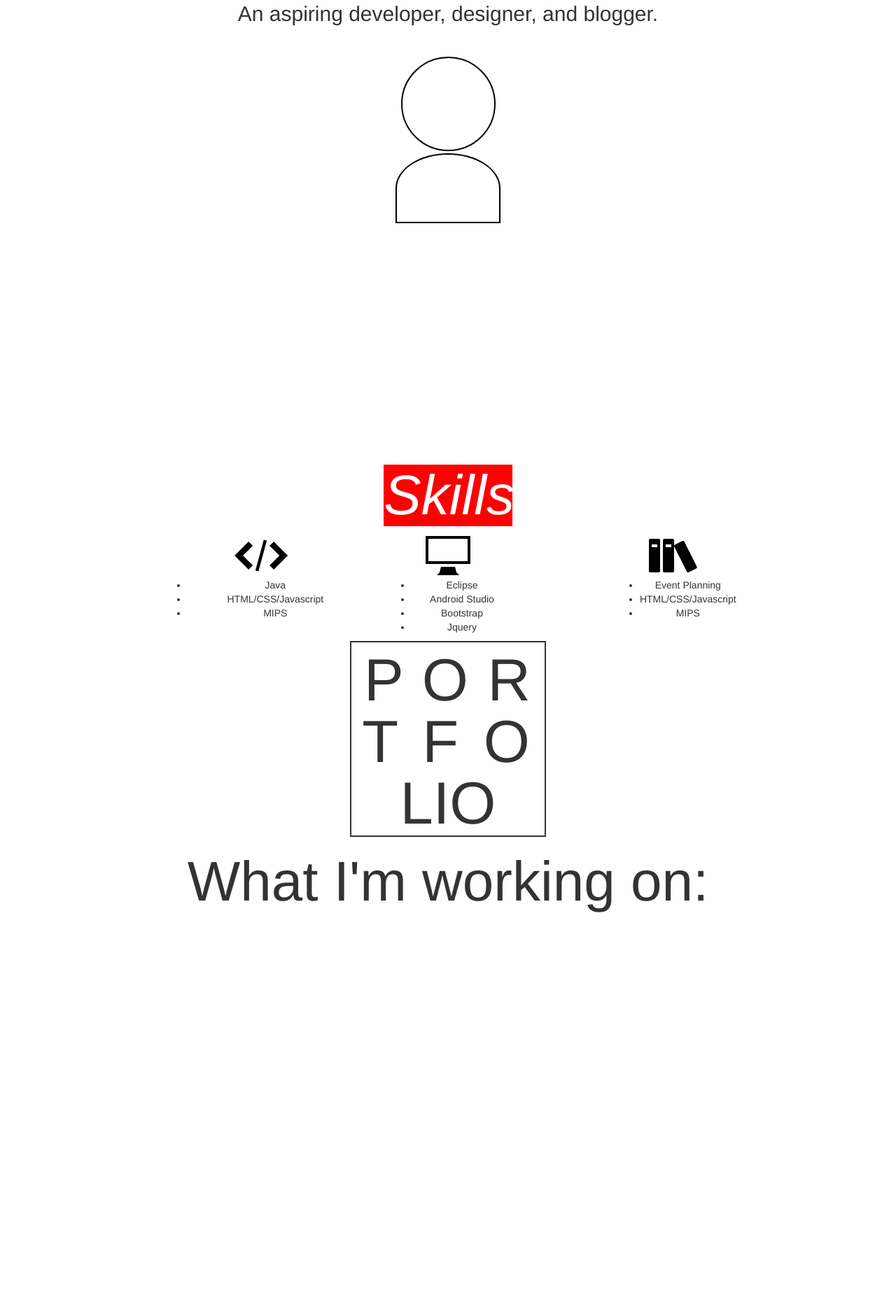
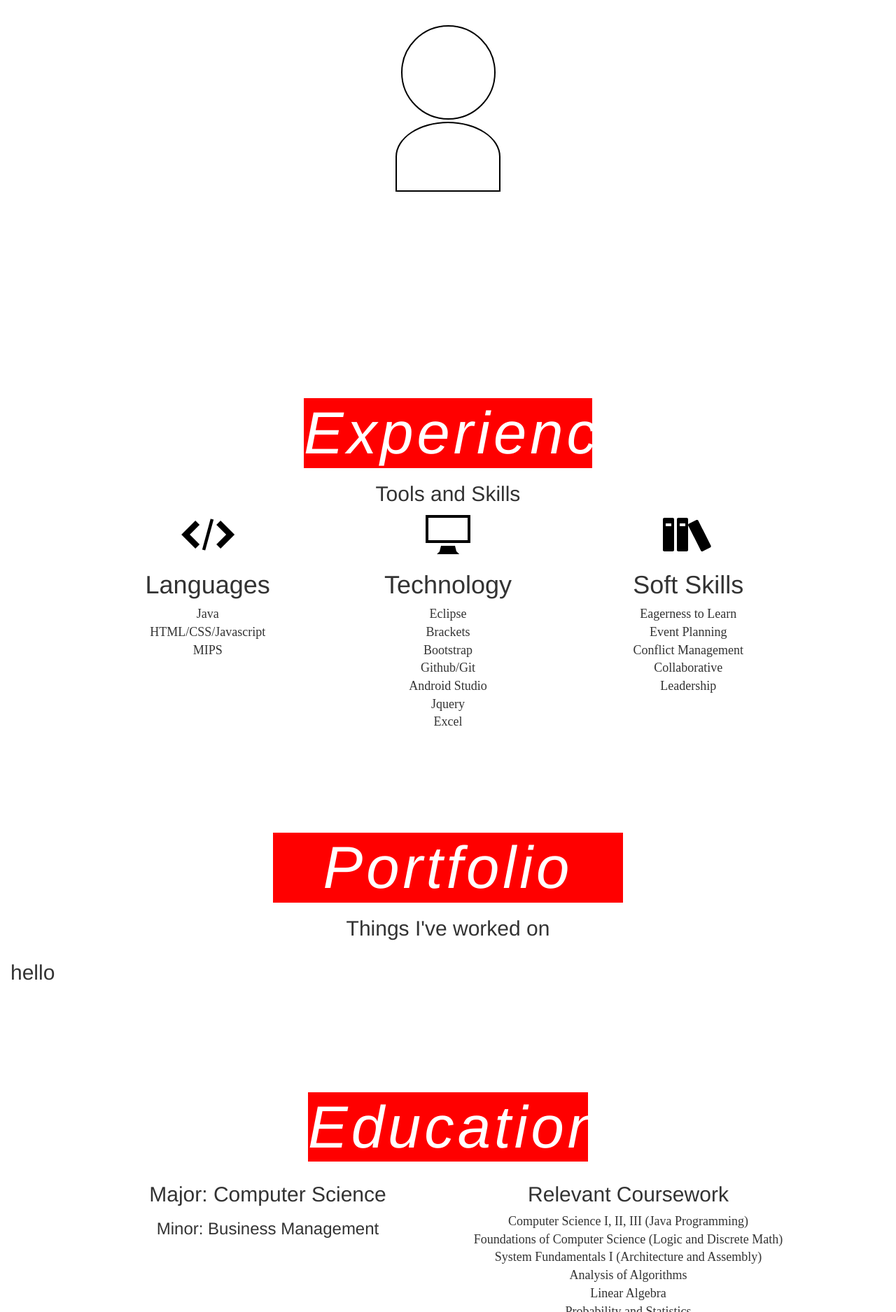
Before and after one commit to alexfchin/Website, a plain HTML site: page index.html in a window 1280 px wide. Shown: the part 925-2800 px from the top of the page at 70% size. Before the commit the page ends 2239 px from the top, so only its background shows below. Drawn offline with nearby package versions, Linux system fonts and the light colour scheme.

Commit message:
Updated sections

```diff
--- a/index.html
+++ b/index.html
@@ -29,30 +29,6 @@
 
 <body class="container-fluid">
 
-    <!--
-    <nav class="navbar navbar-default navbar-fixed-top">
-        <div class="container navbar-custom">
-            <div class="navbar-header">
-                <button type="button" class="navbar-toggle collapsed" data-toggle="collapse" data-target="#navbar" aria-expanded="false" aria-controls="navbar">
-                    <span class="sr-only">Toggle navigation</span>
-                    <span class="icon-bar"></span>
-                    <span class="icon-bar"></span>
-                    <span class="icon-bar"></span>
-                </button>
-                <a class="navbar-brand" href="#">AC</a>
-            </div>
-            <div id="navbar" class="collapse navbar-collapse">
-                <ul class="nav navbar-nav">
-                    <li><a href="#home">Home</a></li>
-                    <li><a href="#about">About</a></li>
-                    <li><a href="#contact">Contact</a></li>
-                </ul>
-            </div>
-
-        </div>
-    </nav>
--->
-
 
     <section class="home">
         <div class="border">
@@ -65,9 +41,11 @@
     <!--   about-->
     <section class="about">
         <div class="row">
-            <div class="col-md-12 col-sm-offset-0 col-xs-12 col-sm-12">
+            <div class="col-md-12 col-sm-12">
                 <h1 class="title">I'm Alex</h1>
-                <h2>An aspiring developer, designer, and blogger.</h2>
+                <h2>Student and Developer</h2>
+                <p class="seeMore"> adding a see more paragraph</p>
+                <p>I'm a college student that enjoys learning about technology and productivity hacks. Helping others and building cool things. I also like to play league of legends. Follow me</p>
             </div>
         </div>
         <div class="pagination">
@@ -81,57 +59,118 @@
 
     <section class="skills">
         <div class="row">
-            <div class="col-md-offset-5 col-md-2">
-                <h1 class="skillTitle">Skills</h1>
+            <div class="centered">
+                <h1 class="skillTitle">Experience</h1>
+                <h2>Tools and Skills </h2>
             </div>
         </div>
         <div class="row">
-            <div class="col-md-offset-2 col-md-3">
+            <div class="col-md-4 col-sm-4">
                 <img src="icons/385-embed2.png">
-                <ul>
+                <h1> Languages</h1>
+
                 <li>Java</li>
                 <li>HTML/CSS/Javascript</li>
                 <li>MIPS</li>
-                </ul>
+
             </div>
-            <div class="col-md-2">
-                <img id="display" src="icons/087-display.png">
-                <ul>
+            <div class="col-md-4 col-sm-4">
+                <img src="icons/087-display.png">
+                <h1>Technology</h1>
+
                 <li>Eclipse</li>
+                <li>Brackets</li>
+                <li>Bootstrap</li>
+                <li>Github/Git</li>
                 <li>Android Studio</li>
-                    <li>Bootstrap</li>
                 <li>Jquery</li>
+                <li>Excel</li>
 
-                </ul>
             </div>
-            <div class="col-md-3">
-                <div class="books">
+            <div class="col-md-4 col-sm-4">
+
                 <img src="icons/033-books.png">
-                    <ul>
+                <h1>Soft Skills</h1>
+                <li>Eagerness to Learn</li>
                 <li>Event Planning</li>
-                        <li>HTML/CSS/Javascript</li>
-                        <li>MIPS</li>
-                    </ul>
-                </div>
+                <li>Conflict Management</li>
+                <li>Collaborative</li>
+                <li>Leadership</li>
+
+
             </div>
 
         </div>
     </section>
 
-    <seciton class="portfolio">
+    <secton class="portfolio">
+       <div class="centered">
+                <h1 class="skillTitle">Portfolio</h1>
+                <h2>Things I've worked on</h2>
+            </div>
         <div class="row">
-            <div id=portfolio class="col-md-offset-5">
-                <div class="squareText">
-                    <h1 class="por">P O R</h1>
-                    <h1 class="tfo">T F O</h1>
-                    <h1 class="lio">LIO</h1>
+            <div class="col-md-12">
+               <h2>hello</h2>
+            </div>
+
+        </div>
+    </secton>
+
+    <section>
+
+        <div class="centered">
+            <h1 class="skillTitle">Education</h1>
+        </div>
+        <div class="row">
+            <div class="col-md-6 col-sm-6">
+                <h2>Major: Computer Science</h2>
+                <h3>Minor: Business Management</h3>
+            </div>
+
+            <div class="col-md-6 col-sm-6">
+                <h2>Relevant Coursework</h2>
+                <li>Computer Science I, II, III (Java Programming)</li>
+                <li>Foundations of Computer Science (Logic and Discrete Math)</li>
+                <li>System Fundamentals I (Architecture and Assembly)</li>
+
+                <li>Analysis of Algorithms</li>
+
+                <li>Linear Algebra</li>
+                <li>Probability and Statistics</li>
+                <li>Finite Mathematical Structures</li>
+
             </div>
         </div>
+
+    </section>
+    <section>
+        <div class="centered">
+            <h1 class="skillTitle">Leadership</h1>
+            <h2>Organizations that I have worked with</h2>
         </div>
-    </seciton>
+        <div class="row">
+            <div class="col-md-6 col-sm-6">
+                <h3>Roslyn High School</h3>
+                <li>Young Adult Advisory Council: President ('14-'15) </li>
+                <li>Chess Club: President ('13-'15)</li>
+                <li>Astronomy Club: Public Relations ('14-'15)</li>
+            </div>
+            <div class="col-md-6 col-sm-6">
+                <h3>Stony Brook University</h3>
+                <li> Campus Residences: Resident Assistant (Fall '16 - Spring '17)</li>
+                <li>Tabler Quad: Freshman Seminar Teaching Assistant (Fall '16)</li>
+                <li>League of Legends Club: President (Fall '16 - Spring '17)</li>
+                <li>Hand College Hall Council: Public Relations (Fall '15 - Spring '16)</li>
+                <li>Cantonese Club: Representative (Spring '17)</li>
+            </div>
+        </div>
+    </section>
 
     <section class="wip">
-        <h1>What I'm working on:</h1>
+        <h1>What I'm up to...</h1>
+
+
+        Preparing for the 2017 Fall Semester
 
         <!--       big letters WIP, with an underline saying current goals
        blog
@@ -141,18 +180,21 @@
         <!--        <h1>What im currently working on</h1>-->
     </section>
 
-    <section class="contact">
-        <!--        <h1>Let's connect</h1>-->
-        <!--        listing social media using icons
-   github
-   linkedIn
-   EmailMe
-   instagram
+    <section class="connect">
+        <h1 class="border"> Resume <br> &amp; <br> Social Media</h1>
+
+
+        <div class="connectIcons">
+            <img src="icons/036-profile.png">
+            <a href="mailto:alex.chin23@gmail.com"><img src="icons/389-mail2.png"></a>
+            <a href="https://github.com/alexfchin">
+                <img src="icons/433-github.png"></a>
+            <a href="https://www.linkedin.com/in/alexanderfchin/"><img src="icons/458-linkedin.png"></a>
+            <!--
+            <a href="https://www.instagram.com/ayc23/?hl=en"><img src="icons/403-instagram.png">
+            </a>
 -->
-    </section>
-
-    <section class="footer">
-        <!--        <h3>Made with Brackets and Bootstrap</h3>-->
+        </div>
     </section>
 
 
--- a/test.css
+++ b/test.css
@@ -14,10 +14,16 @@ html {
 
 .home {
     text-align: center;
-    margin: 20%;
+    padding: 10%;
 }
 
-.home .border {
+section {
+    padding: 10%;
+    align-content: center;
+    text-align: center;
+}
+
+.border {
     height: 300px;
     width: 300px;
     padding-top: 80px;
@@ -28,6 +34,7 @@ html {
     border: 2px;
     border-style: solid;
     align-content: center;
+    letter-spacing: 3px;
 }
 
 .home .myName {
@@ -40,14 +47,11 @@ html {
     color: RED;
     letter-spacing: 5px;
     font-weight: bold;
-    font-size: 80px;}
-
-section{
-    align-content: center;
-    text-align: center;
+    font-size: 80px;
 }
 
-.person{
+
+.person {
     display: inline-block;
     text-align: center;
 }
@@ -70,55 +74,43 @@ section{
     border-top-right-radius: 50%;
 }
 
-.skills {
-    padding-top: 300px;
+.centered {
+    width: 40%;
+    margin: auto;
+    text-align: center;
+}
+
+@media only screen and (max-width: 1000px) {
+    .centered {
+        width: 80%;
+    }
 }
 
 .skillTitle {
     text-align: center;
-    font-size: 80px;
     display: block;
     background: red;
     color: white;
     font-style: italic;
+    font-size: 85px;
+    padding-top: 3px;
+    padding-bottom: 3px;
+    letter-spacing: 5px;
 }
 
-.skills #display {
-    /*    center*/
-    display: block;
-    margin: 0 auto;
+.toolInfo {
+    margin: 20px;
+    padding: 20%;
 }
 
-.skills .books {
-    float: right;
+ li {
+    text-align: center;
+    list-style-type: none;
+    font-family: serif;
+    font-size: 18px;
+    margin-left: auto;
 }
 
-#portfolio {
-    height: 280px;
-    width: 280px;
-    margin: auto;
-    border: 2px solid;
-    text-align: center;
+.connectIcons {
+    margin: 10px;
 }
-
-.portfolio h1 {
-    font-size: 85px;
-    line-height: 80%;
-}
-
-.por {
-    letter-spacing: 2px;
-}
-
-.tfo {
-    letter-spacing: 6px;
-}
-
-.lio {
-    letter-spacing: 0px;
-}
-
-.wip h1 {
-    font-size: 80px;
-    text-align: center;
-}
```
Also changed, not shown: icons/036-profile.png (added), icons/389-mail2.png (added), icons/403-instagram.png (added), icons/433-github.png (added), icons/458-linkedin.png (added), icons/459-linkedin2.png (added). Lines whose indentation alone changed are shown as unchanged.
